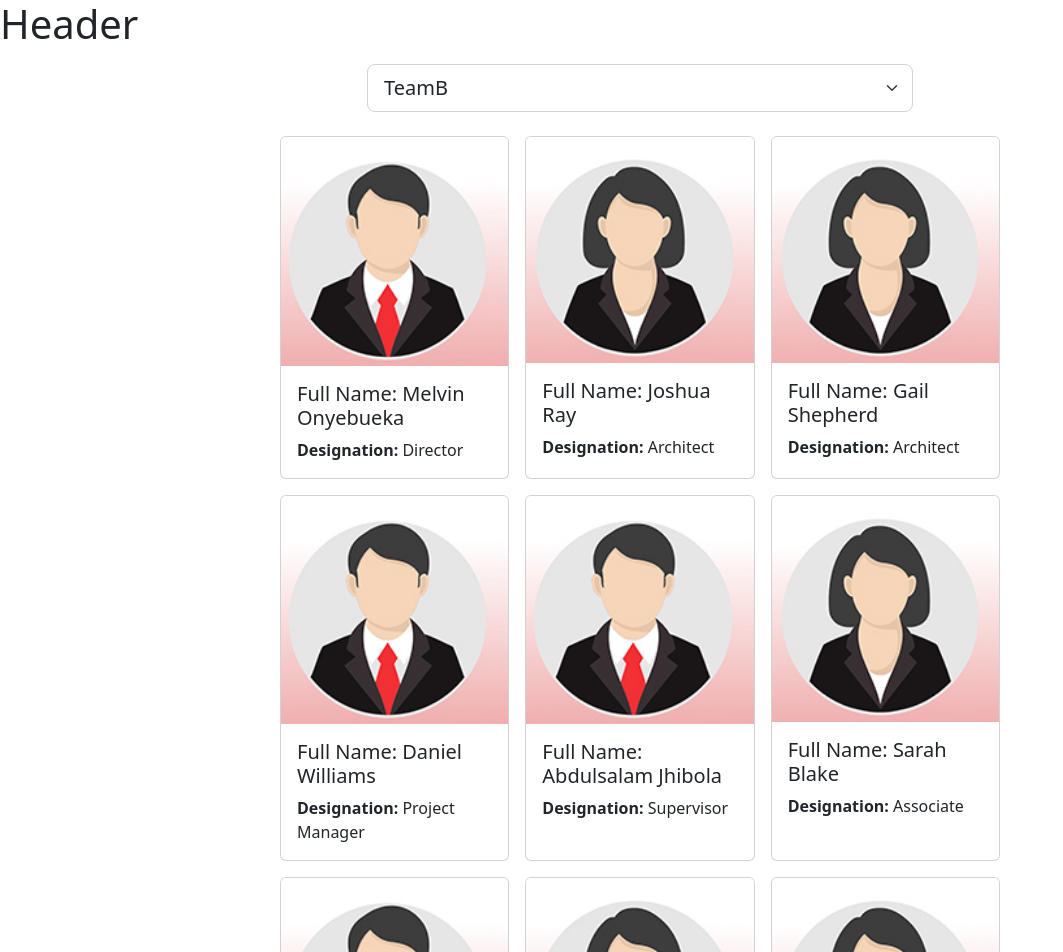
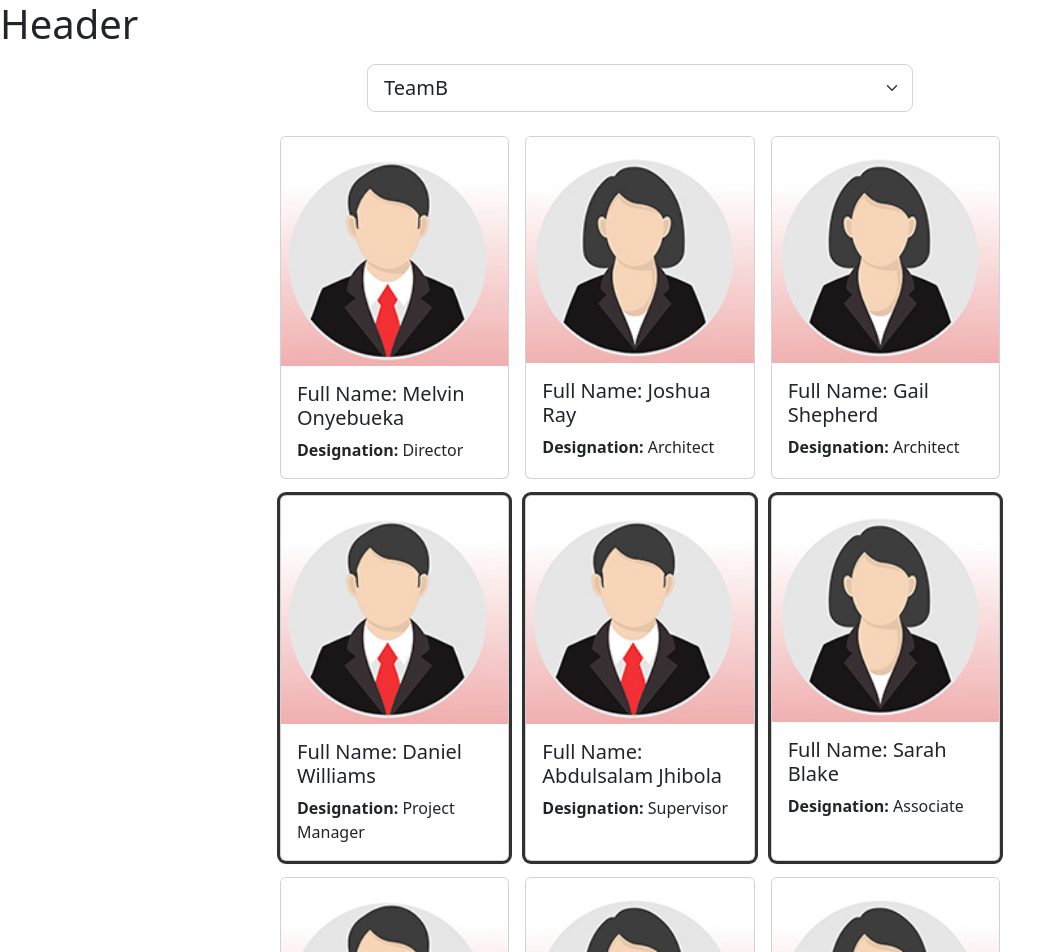
Before and after one commit to Daniel-Williams-ux/Alcasa_Team_Member_Allocation_App, a React (Vite) app: page / in a window 1280 px wide. Shown: the top 952 px of the page, without its empty margins (0-1063 px from the left). Built offline with nearby package versions, Linux system fonts and the light colour scheme.

Commit message:
1. Create an on-click function for event listeners. 2. Create a function that compares employee id to an event and compares the team name with a selected team. 3.  Create a CSS class name function that toggles over the employees' cards. 4. Add a CSS class of box shadow

```diff
--- a/package.json
+++ b/package.json
@@ -12,7 +12,8 @@
   "author": "",
   "license": "ISC",
   "dependencies": {
-    "bootstrap": "^5.2.2"
+    "bootstrap": "^5.2.2",
+    "react-bootstrap": "^2.7.0"
   },
   "devDependencies": {
     "@types/react": "^18.0.15",
--- a/src/App.css
+++ b/src/App.css
@@ -6,3 +6,7 @@
   display: grid;
   grid-template-columns: 1fr 1fr 1fr;
 }
+
+.standout {
+  box-shadow: rgba(0, 0, 0, 0.16) 0px 1px 4px, rgb(51, 51, 51) 0px 0px 0px 3px;
+}
--- a/src/Employees.jsx
+++ b/src/Employees.jsx
@@ -1,4 +1,4 @@
- import React from 'react'
+import React from 'react'
 import { useState } from 'react';
 import femaleProfile from './images/femaleProfile.jpg';
 import maleProfile from './images/maleProfile.jpg';
@@ -95,6 +95,14 @@
     console.log(event.target.value);
     setSelectedTeam(event.target.value);
   }
+
+  function handleEmployeeCardClick(event) {
+    const transformedEmployees = employees.map((employee) => employee.id === parseInt(event.currentTarget.id)
+      ? (employee.teamName === selectedTeam) ? {...employee, teamName: ''} : {...employee, teamName: selectedTeam} :employee);
+
+    setEmployees(transformedEmployees);
+  }
+
   return (
     <main className="container">
        <div className="row justify-content-center mt-3 mb-3">
@@ -112,7 +120,7 @@
           <div className="card-collection">
       {
        employees.map((employee) => (
-         <div id={employee.id} className="card m-2" style={{cursor: "pointer"}}>
+         <div id={employee.id} className={(employee.teamName === selectedTeam ? 'card m-2 standout' : 'card m-2')} style={{cursor: 'pointer'}} onClick={handleEmployeeCardClick}>
   {(employee.gender === 'male') ? <img src={maleProfile} className="card-img-top"/> : <img src={femaleProfile} className="card-img-top"/>}
            <div className="card-body">
              <h5 className="card-title">Full Name: {employee.fullName}</h5>
```
Also changed, not shown: 1 other file (tests, documents, lock files or other folders).
